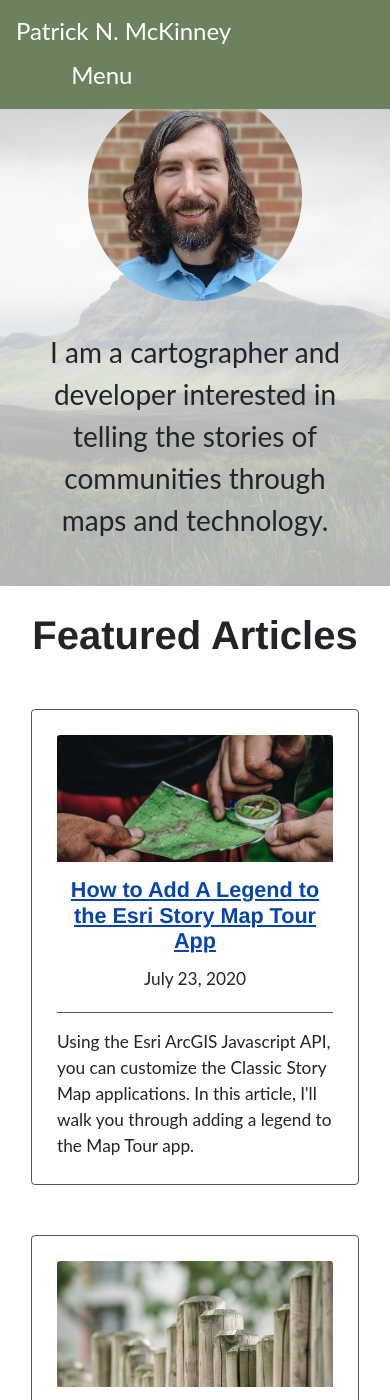
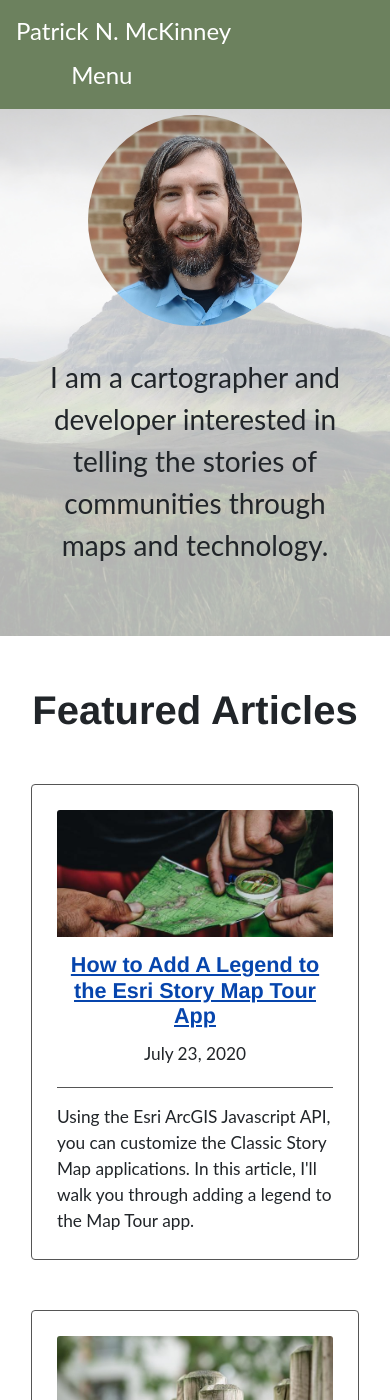
Before and after one commit to pmacMaps/website-live-test, a Jekyll site: the page built from index.html, in a window 390 px wide and 1400 px high. Built offline with Jekyll 4.4.1, drawn with Linux system fonts in a browser that asks for light colours.

Commit message:
update padding rules for sections

```diff
--- a/css/style.css
+++ b/css/style.css
@@ -437,15 +437,8 @@ body.pf-single section hr {
     color: #0645AD;
   }
 
-  section,
-  #home-portfolio,
-  .client-list {
-    padding: 25px 0;
-  }
-
   section {
-    padding-left: 1em;
-    padding-right: 1em;
+    padding: 50px 1em;
   }
 
     section.first {
```
